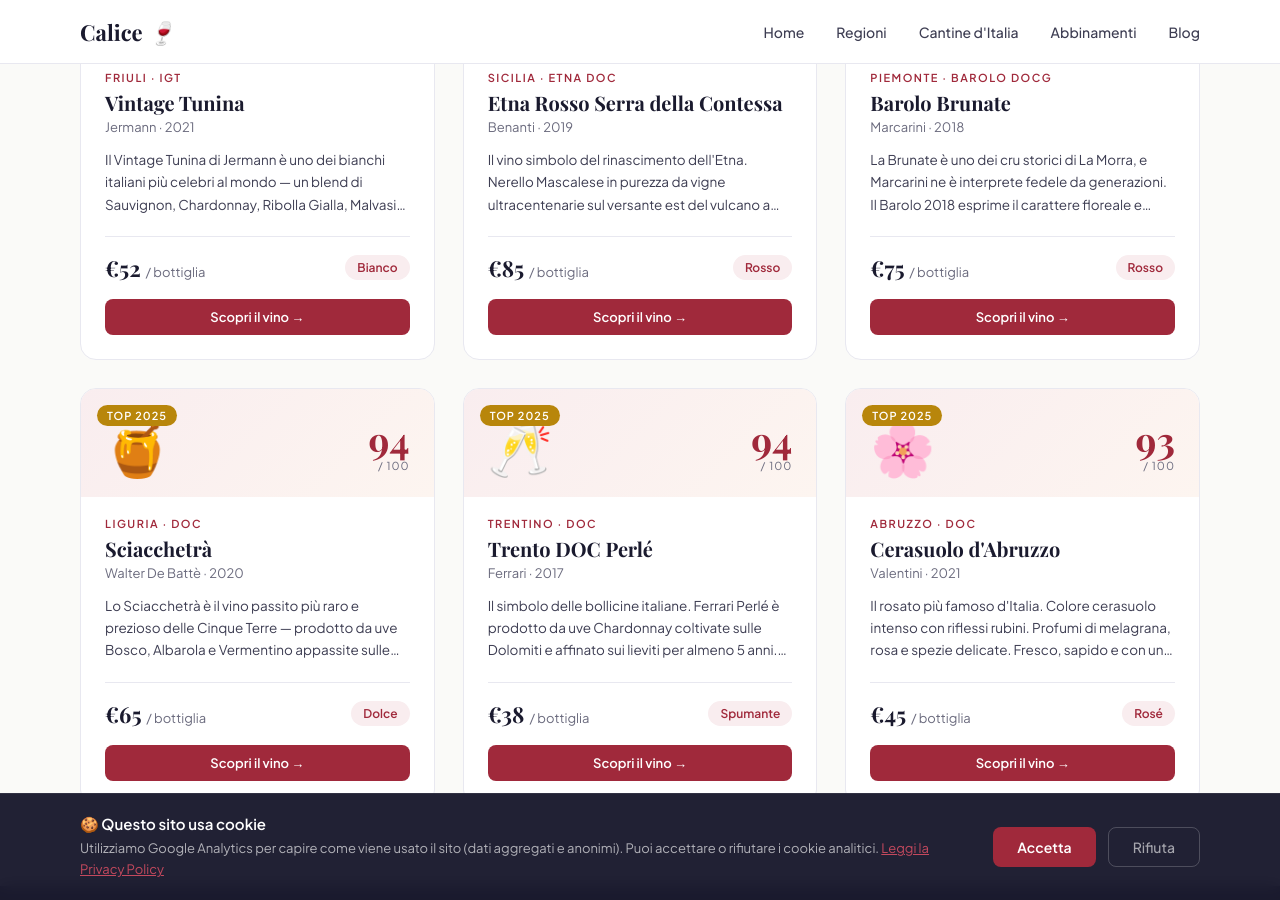
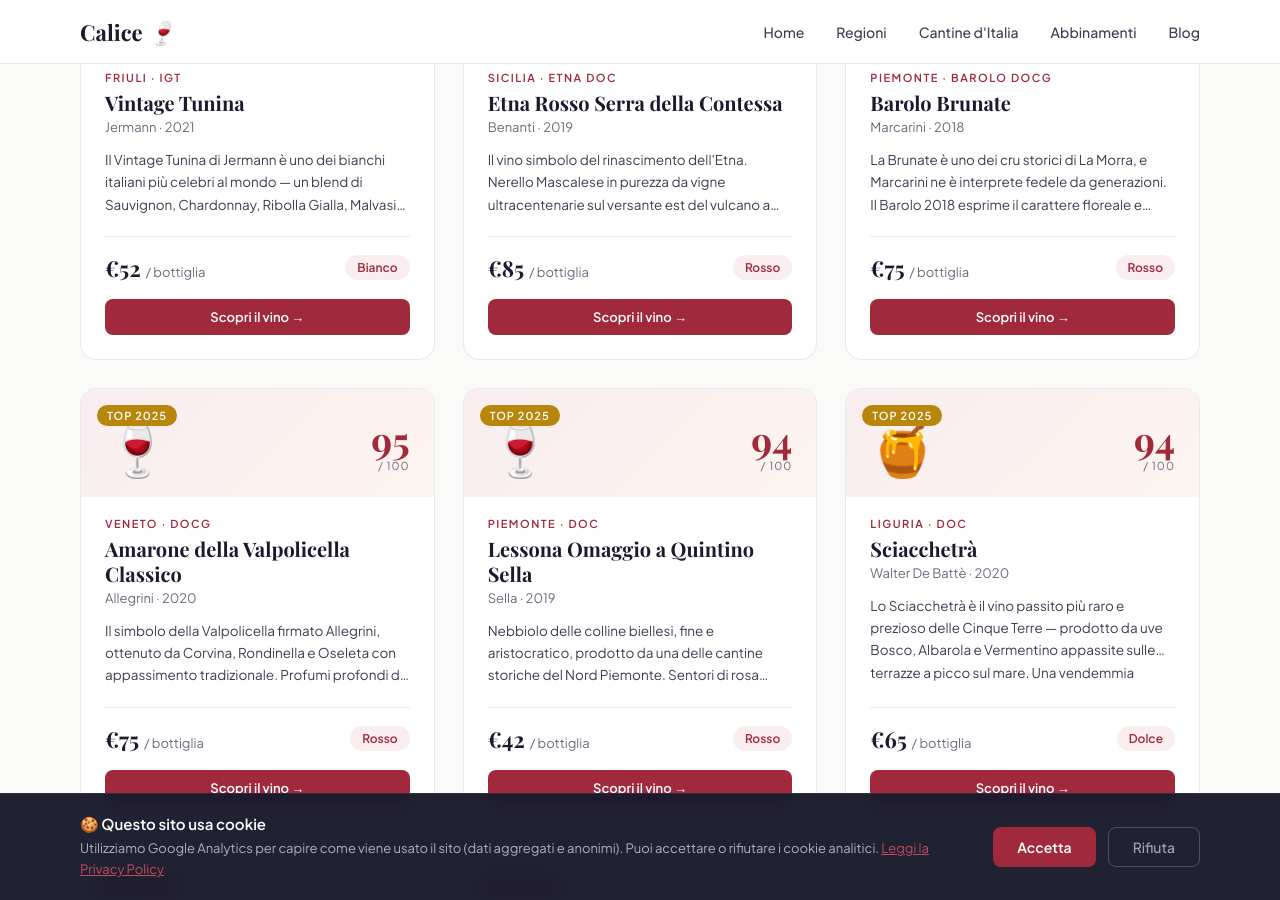
Before and after one commit to Barcolana/Calice, a Jekyll site: the page built from top-vini-2025.html, in a window 1280 px wide and 900 px high, scrolled down 3598 px. Built offline with Jekyll 4.4.1, drawn with Linux system fonts in a browser that asks for light colours; some web fonts are replaced; some of the changed text lies outside the part shown.

Commit message:
Aggiunto badge Top 2025 a sella e allegrini

```diff
--- a/_vini/allegrini-amarone-della-valpolicella.md
+++ b/_vini/allegrini-amarone-della-valpolicella.md
@@ -6,7 +6,7 @@
 tipo: Rosso
 punteggio: 95
 prezzo: 75
-badge: ""
+badge: "TOP 2025"
 emoji: 🍷
 gradazione: 16
 annata: 2020
--- a/_vini/sella-lessona-omaggio-a-quintino-sella.md
+++ b/_vini/sella-lessona-omaggio-a-quintino-sella.md
@@ -6,7 +6,7 @@
 tipo: Rosso
 punteggio: 94
 prezzo: 42
-badge: ""
+badge: "TOP 2025"
 emoji: 🍷
 gradazione: 13.5
 annata: 2019
```
